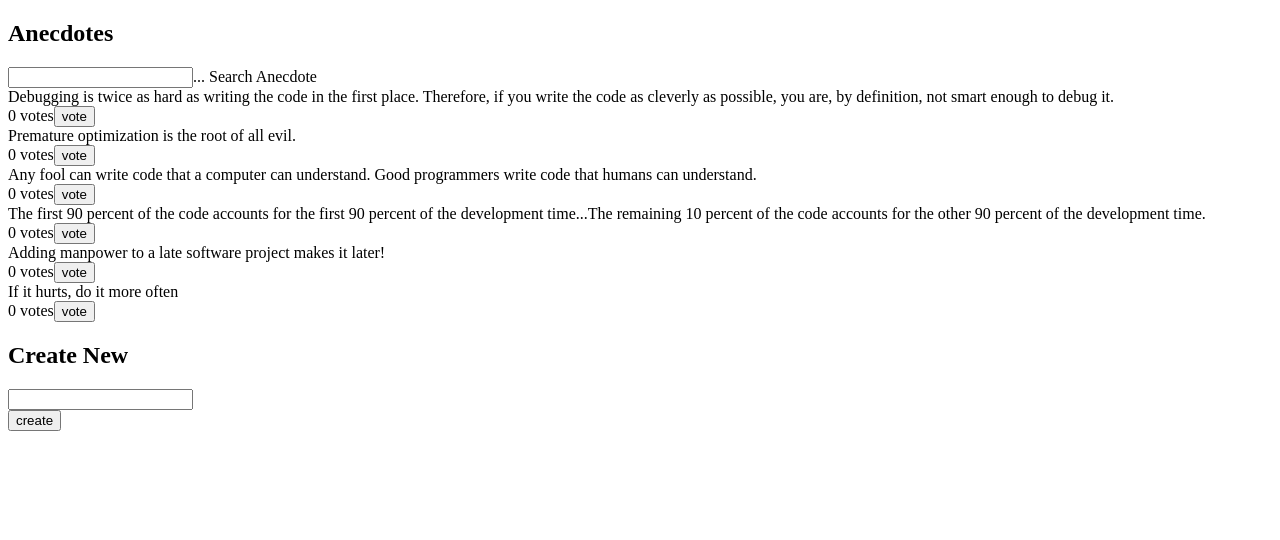
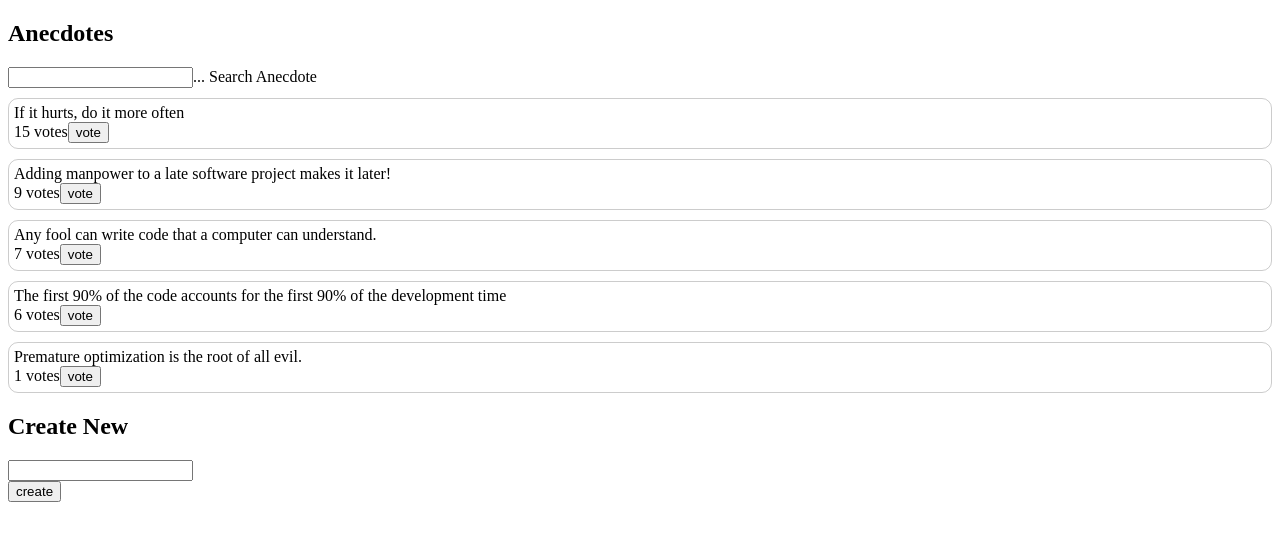
Before and after one commit to ericjen01/fullstackopen2023_exercises_part6, a React (Vite) app in the folder anecdotes/: page / in a window 1280 px wide. Shown: the top 540 px of the page. Built offline with nearby package versions, Linux system fonts and the light colour scheme; data requests are answered from the project's data file.

Commit message:
6.17 Anecdotes and the backend, step4

```diff
--- /dev/null
+++ b/anecdotes/db.json
@@ -0,0 +1,29 @@
+{
+  "anecdotes": [
+    {
+      "content": "If it hurts, do it more often",
+      "id": "47145",
+      "votes": 15
+    },
+    {
+      "content": "Adding manpower to a late software project makes it later!",
+      "id": "21149",
+      "votes": 9
+    },
+    {
+      "content": "The first 90% of the code accounts for the first 90% of the development time",
+      "id": "69581",
+      "votes": 6
+    },
+    {
+      "content": "Any fool can write code that a computer can understand.",
+      "id": "36975",
+      "votes": 7
+    },
+    {
+      "content": "Premature optimization is the root of all evil.",
+      "id": "25170",
+      "votes": 1
+    }
+  ]
+}
--- a/anecdotes/package.json
+++ b/anecdotes/package.json
@@ -7,13 +7,15 @@
     "dev": "vite",
     "build": "vite build",
     "lint": "eslint . --ext js,jsx --report-unused-disable-directives --max-warnings 0",
-    "preview": "vite preview"
+    "preview": "vite preview",
+    "server": "json-server -p3001 --watch db.json"
   },
   "dependencies": {
     "@reduxjs/toolkit": "^2.0.1",
     "@testing-library/jest-dom": "^6.1.4",
     "@testing-library/react": "^14.0.0",
     "@testing-library/user-event": "^14.5.1",
+    "axios": "^1.6.5",
     "react": "^18.2.0",
     "react-dom": "^18.2.0",
     "react-redux": "^8.1.3",
@@ -25,6 +27,7 @@
     "eslint-plugin-react": "^7.32.2",
     "eslint-plugin-react-hooks": "^4.6.0",
     "eslint-plugin-react-refresh": "^0.4.3",
+    "json-server": "^1.0.0-alpha.21",
     "vite": "^4.4.5"
   },
   "eslintConfig": {
--- a/anecdotes/src/App.jsx
+++ b/anecdotes/src/App.jsx
@@ -1,17 +1,27 @@
 import Notification from './components/Notification'
-import AnecdoteForm from './components/AnecdoteForm'
-import AnecdoteList from './components/AnecdoteList'
+import AnecForm from './components/AnecForm'
+import AnecList from './components/AnecList'
 import Filter from './components/Filter'
+import { initAnecs } from './reducers/anecReducer'
+import { useDispatch } from 'react-redux'
+import { useEffect } from 'react'
 
 const App = () => {
+
+  const dispatch = useDispatch()
+
+  useEffect(()=>{
+    //anecdoteService.getAll().then(anecdotes => dispatch(setAnecdotes(anecdotes)))
+    dispatch( initAnecs() ) //App would initialize the state of the application as follows
+  }, [dispatch] )
 
   return (
     <div>
       <Notification/>
       <h2>Anecdotes</h2>
       <Filter/>
-      <AnecdoteList/>
-      <AnecdoteForm />
+      <AnecList/>
+      <AnecForm />
     </div>
   )
 }
--- a/anecdotes/src/components/AnecdoteForm.jsx
+++ b/anecdotes/src/components/AnecForm.jsx
@@ -1,8 +1,8 @@
 import { useDispatch } from 'react-redux'
-import { createAnecdote } from '../reducers/anecdoteReducer'
+import { createAnec } from '../reducers/anecReducer'
 import { notifNewAnec, muteNotif } from '../reducers/notifReducer'
 
-const AnecdoteForm = () => {
+const AnecForm = () => {
 
   const dispatch = useDispatch()
 
@@ -14,7 +14,7 @@ const AnecdoteForm = () => {
     console.log('e: ',e)
     console.log('target: ', input)
 
-    dispatch(createAnecdote(input.value))
+    dispatch(createAnec(input.value))
     dispatch(notifNewAnec(input.value))
 
     setTimeout(() => {
@@ -35,4 +35,4 @@ const AnecdoteForm = () => {
   )
 }
 
-export default AnecdoteForm
+export default AnecForm
--- a/anecdotes/src/components/AnecdoteList.jsx
+++ b/anecdotes/src/components/AnecList.jsx
@@ -1,8 +1,15 @@
-import { addVote } from '../reducers/anecdoteReducer'
+import { addVote } from '../reducers/anecReducer'
 import { useSelector, useDispatch } from 'react-redux'
 import { notifNewVote, muteNotif } from '../reducers/notifReducer'
 
-const AnecdoteList = () => {
+const AnecList = () => {
+
+  const listStyle = {
+    border: '.5px solid rgba(0, 0, 0, 0.2)',
+    borderRadius: 10,
+    padding: 5,
+    marginTop: 10,
+  }
 
   const dispatch = useDispatch()
   const query = useSelector(state => state.query)
@@ -23,18 +30,19 @@ const AnecdoteList = () => {
   }
 
   const compareVal = (a,b) => a.votes - b.votes
-  anecdotes.sort(compareVal).reverse()
+  const anecsForListing= [...anecdotes].sort(compareVal).reverse()
+  //use spread operator otherwise redux may crash
 
   return(
     <>
-      {anecdotes.map(anecdote =>
-        <div key={anecdote.id}>
-          <div>
-            {anecdote.content}
+      {anecsForListing.map(anec =>
+        <div key={anec.id} style={listStyle}>
+          <div >
+            {anec.content}
           </div>
           <div>
-            {anecdote.votes} votes
-            <button onClick={() => vote(anecdote.content, anecdote.id)}>vote</button>
+            {anec.votes} votes
+            <button onClick={() => vote(anec.content, anec.id)}>vote</button>
           </div>
         </div>
       )}
@@ -42,4 +50,4 @@ const AnecdoteList = () => {
   )
 }
 
-export default AnecdoteList
+export default AnecList
--- /dev/null
+++ b/anecdotes/src/reducers/anecReducer.js
@@ -0,0 +1,82 @@
+import { createSlice } from '@reduxjs/toolkit'
+import { getAll, createOne } from '../services/anecdotes'
+
+const anecsAtStart = [
+  'If it hurts, do it more often',
+  'Adding manpower to a late software project makes it later!',
+  'The first 90 percent of the code accounts for the first 90 percent of the development time...The remaining 10 percent of the code accounts for the other 90 percent of the development time.',
+  'Any fool can write code that a computer can understand. Good programmers write code that humans can understand.',
+  'Premature optimization is the root of all evil.',
+  'Debugging is twice as hard as writing the code in the first place. Therefore, if you write the code as cleverly as possible, you are, by definition, not smart enough to debug it.'
+]
+
+const getId = () => (100000 * Math.random()).toFixed(0)
+
+const asObject = (anec) => {
+  return {
+    content: anec,
+    votes: 0,
+    id: getId()
+  }
+}
+
+// eslint-disable-next-line no-unused-vars
+const initialState = anecsAtStart.map(asObject)
+
+const anecSlice = createSlice({
+  name: 'anecdote',
+  //initialState,
+  initialState:[],
+  reducers: {
+
+    setAnecs(state, action){
+      return action.payload
+    },
+
+    pushAnec(state, action){
+      state.push(action.payload)
+    },
+
+    addVote(state, action){
+      const targetObj = state.find(obj => {
+        return obj.id === action.payload
+      })
+      const updatedObj = {... targetObj, votes: targetObj.votes +1}
+      return state.map( obj => obj.id === action.payload? updatedObj : obj)
+    },
+
+    /*createAnec(state, action){
+      const newObj = {
+        content: action.payload,
+        id: getId(),
+        votes: 0
+      }
+      return state.concat(newObj)
+    }*/
+  }
+})
+
+export const {addVote, pushAnec, setAnecs} = anecSlice.actions
+
+//dispatch an action w/o needing to know about the communication btwn the server that happens in the background
+//with Redux Thunk it is possible to implement action creators which return a function instead of an object
+//The function receives Redux store's dispatch and getState methods as parameters
+//This allows implementations of asynchronous action creators, which first wait for the completion of a certain asynchronous operation and after that dispatch some action, which changes the store's state.
+
+//We can define an action creator initAnecs which initializes the anecdotes based on the data received from the server:
+
+export const initAnecs = () => {
+  return async (dispatchCommand) => {
+    const anecdotes = await getAll()
+    dispatchCommand(setAnecs(anecdotes))
+  }
+}
+
+export const createAnec = (string) => {
+  return async (dispatchCommand) => {
+    const newAnec = await createOne(string)
+    dispatchCommand(pushAnec(newAnec))
+  }
+}
+
+export default anecSlice.reducer
--- a/anecdotes/src/reducers/anecdoteReducer.js
+++ /dev/null
@@ -1,50 +0,0 @@
-import { createSlice } from '@reduxjs/toolkit'
-
-const anecdotesAtStart = [
-  'If it hurts, do it more often',
-  'Adding manpower to a late software project makes it later!',
-  'The first 90 percent of the code accounts for the first 90 percent of the development time...The remaining 10 percent of the code accounts for the other 90 percent of the development time.',
-  'Any fool can write code that a computer can understand. Good programmers write code that humans can understand.',
-  'Premature optimization is the root of all evil.',
-  'Debugging is twice as hard as writing the code in the first place. Therefore, if you write the code as cleverly as possible, you are, by definition, not smart enough to debug it.'
-]
-
-const getId = () => (100000 * Math.random()).toFixed(0)
-
-const asObject = (anecdote) => {
-  return {
-    content: anecdote,
-    id: getId(),
-    votes: 0
-  }
-}
-
-const initialState = anecdotesAtStart.map(asObject)
-
-const anecdoteSlice = createSlice({
-  name: 'anecdote',
-  initialState,
-  reducers: {
-
-    addVote(state, action){
-      const targetObj = state.find(obj => {
-        return obj.id === action.payload
-      })
-      const updatedObj = {... targetObj, votes: targetObj.votes +1}
-      return state.map( obj => obj.id === action.payload? updatedObj : obj)
-    },
-
-    createAnecdote(state, action){
-      const newObj = {
-        content: action.payload,
-        id: getId(),
-        votes: 0
-      }
-      return state.concat(newObj)
-    }
-  }
-})
-
-export const {addVote, createAnecdote} = anecdoteSlice.actions
-
-export default anecdoteSlice.reducer
--- a/anecdotes/src/reducers/notifReducer.js
+++ b/anecdotes/src/reducers/notifReducer.js
@@ -4,15 +4,16 @@ const notifSlice = createSlice({
   name: 'notification',
   initialState: '',
   reducers: {
-    notifNewAnec(state, action){
+    notifNewAnec(_state, action){
       return ['New Anecdote Created:', "\"" + action.payload + "\""]
       //used array to create line breaks. createSlice doesn't work with '\n'
     },
-    notifNewVote(state, action){
+    notifNewVote(_state, action){
       return ['Voted For The Following Anecdote:', "\"" + action.payload + "\""]
       //used array to create line breaks. createSlice doesn't work with '\n'
     },
-    muteNotif(state, action){
+    // eslint-disable-next-line no-unused-vars
+    muteNotif(_state, _action){
       return null
     }
   }
--- a/anecdotes/src/reducers/store.js
+++ b/anecdotes/src/reducers/store.js
@@ -1,17 +1,15 @@
 //import { createStore, combineReducers } from 'redux'
 import { configureStore } from '@reduxjs/toolkit'
-import anecdoteReducer from './anecdoteReducer'
+import anecReducer from './anecReducer'
 import filterReducer from './filterReducer'
 import notifReducer from './notifReducer'
 
 const store = configureStore({
   reducer: {
-    anecdotes: anecdoteReducer,
+    anecdotes: anecReducer,
     notification: notifReducer,
     query: filterReducer
   }
 })
 
-
-
 export default store
--- /dev/null
+++ b/anecdotes/src/services/anecdotes.js
@@ -0,0 +1,22 @@
+import axios from 'axios'
+
+const baseUrl = 'http://localhost:3001/anecdotes'
+
+const getId = () => (100000 * Math.random()).toFixed(0)
+
+export const getAll = async () => {
+  const req = await axios.get(baseUrl)
+  return await req.data
+}
+
+export const createOne = async (string) => {
+  const anecToAdd = {
+    content: string,
+    id: getId(),
+    votes:0
+  }
+  const res = await axios.post(baseUrl, anecToAdd)
+  return res
+}
+
+export default {getAll, createOne}
```
Also changed, not shown: 1 other file (tests, documents, lock files or other folders).
